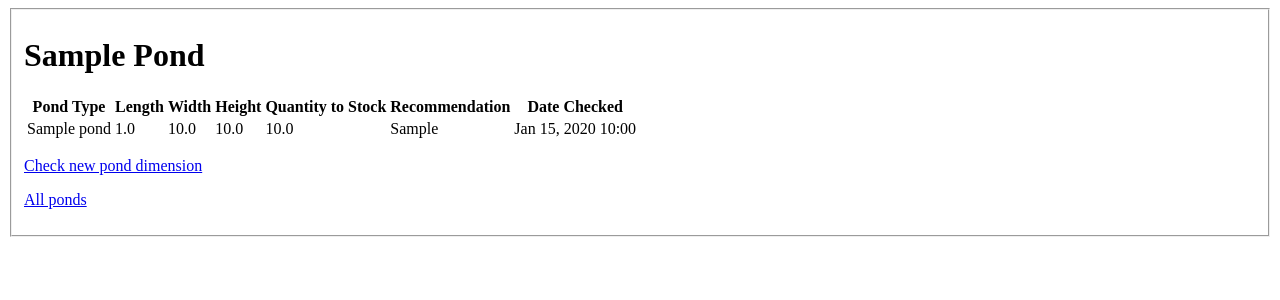
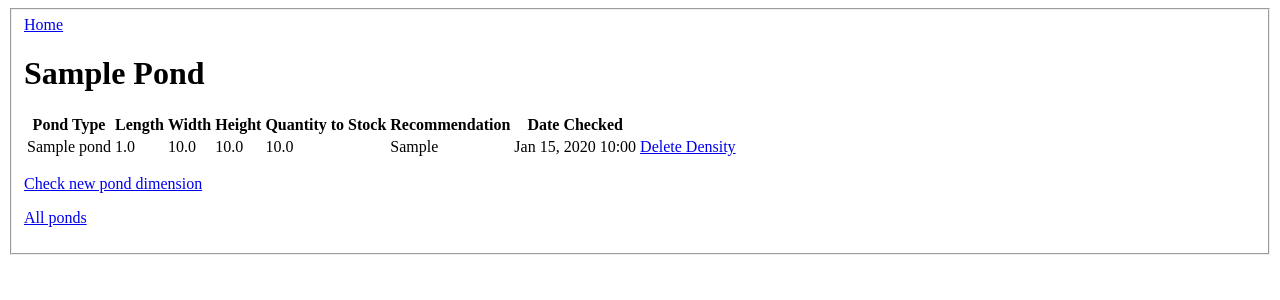
Before and after one commit to SY223/stockings, a Django app: page /ponds/1 in a window 1280 px wide. Shown: the top 300 px of the page. Run offline with Django 4.2, Linux system fonts and the light colour scheme; tables that the repository leaves empty hold one stand-in row (values such as "Sample post").

Commit message:
added delete view

```diff
--- a/stockright/templates/stockright/base.html
+++ b/stockright/templates/stockright/base.html
@@ -8,6 +8,9 @@
   <body>
     <main>
       <fieldset main="first-section">
+        <nav>
+          <span><a href="{% url 'stockright:index' %}">Home</a></span>
+        </nav>
           {% block content %}
           {% endblock content %}
 
--- a/stockright/templates/stockright/index.html
+++ b/stockright/templates/stockright/index.html
@@ -3,5 +3,5 @@
 {% block content %}
     <h3>Check your pond stocking capacity</h3>
     <p>You can check the amount of catfish you can stock in your pond till grow out.</p>
-    <a href="{% url 'stockright:ponds' %}">Check Now</a>
+    <a href="{% url 'stockright:ponds' %}">Select Pond Type</a>
 {% endblock content %}
--- a/stockright/templates/stockright/pond.html
+++ b/stockright/templates/stockright/pond.html
@@ -24,6 +24,7 @@
                     <td>{{ density.to_stock }}</td>
                     <td>{{ density.verdict }}</td>
                     <td>{{ density.date_checked|date:'M d, Y H:i'}}</td>
+                    <td><a href="{% url 'stockright:delete_stock' density.id %}">Delete Density</a></td>
                 </tr>
             {% endfor%}
         </table>
--- a/stockright/urls.py
+++ b/stockright/urls.py
@@ -8,5 +8,5 @@ urlpatterns = [
     path('ponds', views.ponds, name='ponds'),
     path('ponds/<int:pond_id>', views.pond, name='pond'),
     path('check_stock/<int:pond_id>', views.check_stock, name='check_stock'),
-    #path('result/', views.resultPage, name="results"),
+    path('delete/<int:stock_id>', views.delete_stock, name='delete_stock'),
 ]
--- a/stockright/views.py
+++ b/stockright/views.py
@@ -38,7 +38,10 @@ def check_stock(request, pond_id):
     return render(request, 'stockright/check_stock.html', context)
 
 
-
+def delete_stock(request, stock_id):
+    density = StockingDensity.objects.get(id=stock_id)
+    density.delete()
+    return HttpResponseRedirect(reverse('stockright:pond', args=[density.pond.id]))
 
 
 # if form.is_valid():
```
